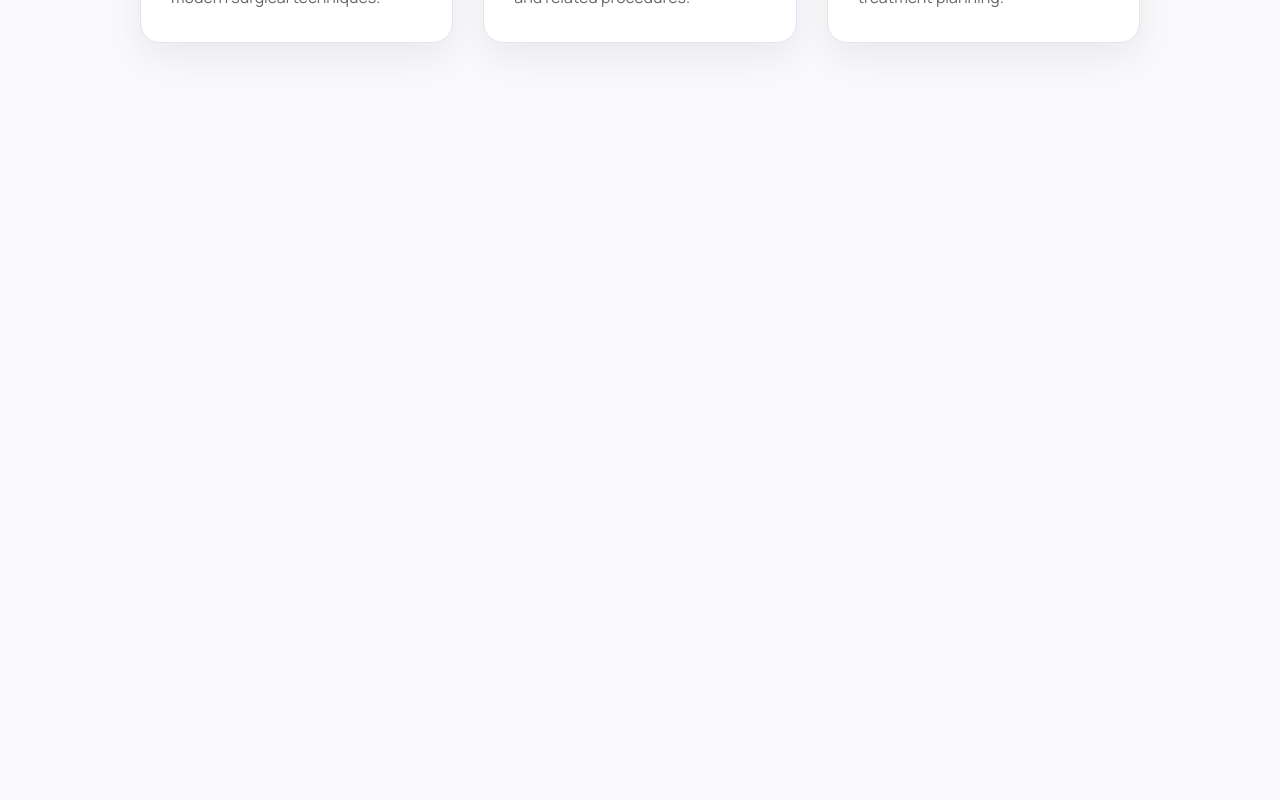
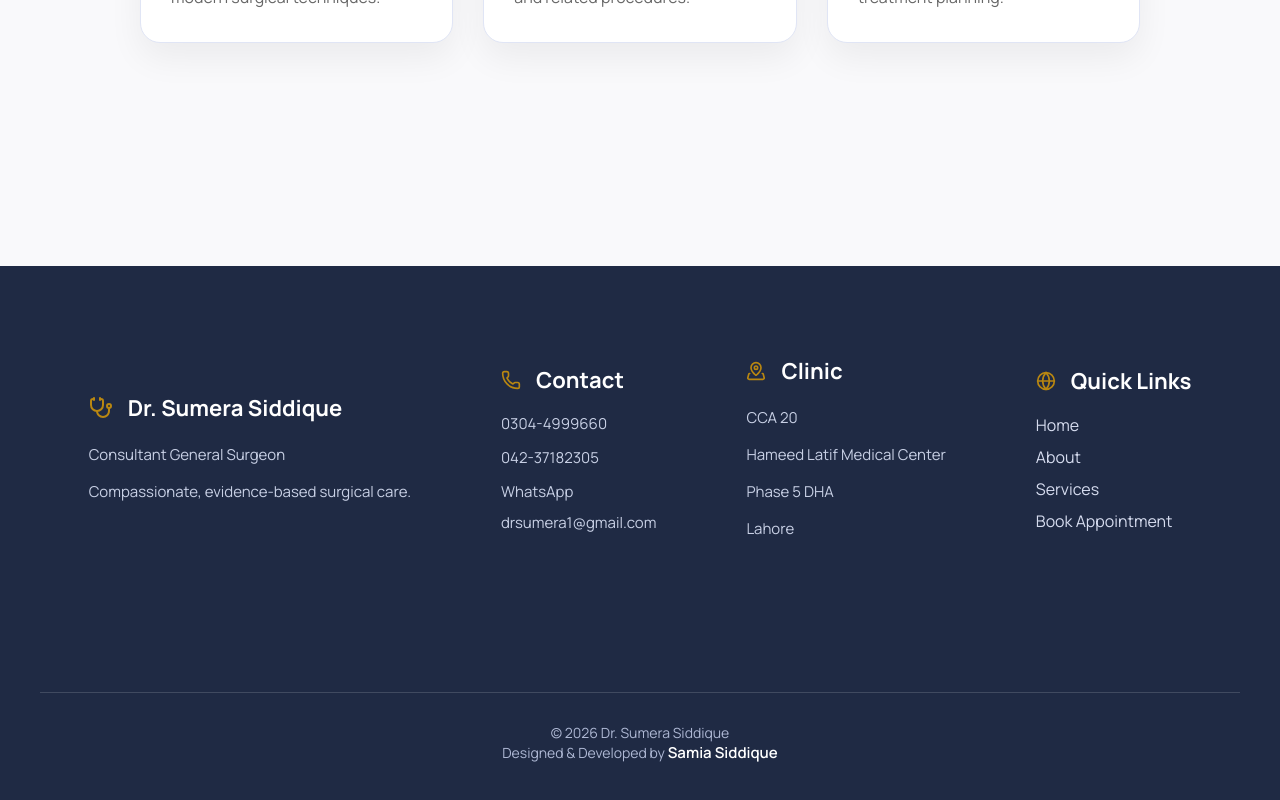
Before and after one commit to samia-siddique/SurgiCare, a React app in the folder frontend/: page / in a window 1280 px wide. Shown: the part 2635-3435 px from the top of the page. Before the commit the page ends 2901 px from the top, so only its background shows below. Built offline with nearby package versions, Linux system fonts and the light colour scheme; the HTML template or start-up script is replaced by a standard one.

Commit message:
Add Footer component

```diff
--- a/frontend/src/App.jsx
+++ b/frontend/src/App.jsx
@@ -3,6 +3,7 @@ import Hero from "./components/Hero/Hero";
 import Education from "./components/Education/Education";
 import About from "./components/About/About";
 import Experties from "./components/Experties/Experties";
+import Footer from "./components/Footer/Footer";
 
 const App = () => {
   return (
@@ -11,6 +12,7 @@ const App = () => {
       <About />
       <Education />
       <Experties/>
+      <Footer />
     </div>
   );
 };
--- /dev/null
+++ b/frontend/src/components/Footer/Footer.css
@@ -0,0 +1,115 @@
+.footer {
+  display: flex;
+  align-items: center;
+  flex-direction: column;
+  font-family: "Manrope", sans-serif;
+  min-height: 80vh;
+  padding-top: 90px;
+  grid-gap: 30px;
+  background: #1f2a44;
+}
+
+.footer a {
+  color: #c8d0e5;
+  background: transparent;
+  text-decoration: none;
+  margin-bottom: 10px;
+  font-size: 15px;
+  transition: 0.3s;
+}
+
+.footer a:hover,
+.links li:hover {
+  color: #ffff;
+  transform: translateX(4px);
+}
+
+.footer-container {
+  display: flex;
+  align-items: center;
+  justify-content: center;
+  gap: 90px;
+  width: min(1200px, 100%);
+  background: transparent;
+}
+
+.footer-heading {
+  display: flex;
+  align-items: center;
+  gap: 10px;
+  color: white;
+  margin-bottom: 22px;
+  background: transparent;
+  color: #ffff;
+  font-size: 22px;
+}
+
+.footer-container h2 {
+  margin-bottom: 18px;
+  gap: 15px;
+}
+
+.footer-container p {
+  color: #c8d0e5;
+  background: transparent;
+  line-height: 1.8;
+  margin: 0 0 10px;
+  font-size: 15px;
+}
+
+.footer-heading svg {
+  background: transparent;
+  color: #b98711;
+}
+
+.about-dr,
+.contact-info,
+.clinic-info,
+.links {
+  display: flex;
+  flex-direction: column;
+  background: transparent;
+}
+
+.links ul {
+  list-style: none;
+  padding: 0;
+  margin: 0;
+  background: transparent;
+}
+
+.links li {
+  background: transparent;
+  color: #d6dcef;
+  margin-bottom: 10px;
+  transition: 0.3s;
+  cursor: pointer;
+}
+
+.links li:hover {
+  color: #ffff;
+}
+
+.end-info {
+  width: 100%;
+  max-width: 1200px;
+  background: transparent;
+  display: flex;
+  flex-direction: column;
+  align-items: center;
+  justify-content: space-between;
+  border-top: 1px solid rgba(255, 255, 255, 0.15);
+  padding-top: 30px;
+  margin-top: 110px;
+}
+
+.end-info p {
+  background: transparent;
+  color: #aeb8d4;
+  font-size: 14px;
+}
+
+.end-info a {
+  color: #ffff;
+  font-weight: 600;
+}
--- a/frontend/src/components/Footer/Footer.jsx
+++ b/frontend/src/components/Footer/Footer.jsx
@@ -1,16 +1,79 @@
 import React from "react";
+import "./Footer.css";
+import { Phone, Mail, MapPinned, Stethoscope, Globe } from "lucide-react";
 
 const Footer = () => {
   return (
-    <div>
-      <p>03044999660</p>
-      <p>drsumera1@gmail.com</p>
-      <p>
-        CCA 20 Hameed Latif Medical Center Phase 5 DHA, Lahore (Opposite Penta
-        Square)
-      </p>
-      <p>03111100142</p>
-      <p>04237182305</p>
+    <div className="footer">
+      <div className="footer-container">
+        <div className="about-dr">
+          <h2 className="footer-heading">
+            <Stethoscope /> Dr. Sumera Siddique
+          </h2>
+
+          <p>Consultant General Surgeon</p>
+          <p>Compassionate, evidence-based surgical care.</p>
+        </div>
+
+        <div className="contact-info">
+          <h2 className="footer-heading">
+            <Phone size={20} />
+            Contact
+          </h2>
+
+          <a href="tel:+923044999660">0304-4999660</a>
+          <p>042-37182305</p>
+
+          <a
+            href="https://wa.me/923044999660"
+            target="_blank"
+            rel="noopener noreferrer"
+          >
+            WhatsApp
+          </a>
+
+          <a href="mailto: drsumera1@gmail.com">drsumera1@gmail.com</a>
+        </div>
+
+        <div className="clinic-info">
+          <h2 className="footer-heading">
+            <MapPinned size={20} />
+            Clinic
+          </h2>
+
+          <p>CCA 20</p>
+          <p>Hameed Latif Medical Center</p>
+          <p>Phase 5 DHA</p>
+          <p>Lahore</p>
+        </div>
+
+        <div className="links">
+          <h2 className="footer-heading">
+            <Globe size={20} /> Quick Links
+          </h2>
+          <ul>
+            <li>Home</li>
+            <li>About</li>
+            <li>Services</li>
+            <li>Book Appointment</li>
+          </ul>
+        </div>
+      </div>
+
+      <div className="end-info">
+        <p>© 2026 Dr. Sumera Siddique</p>
+
+        <p>
+          Designed & Developed by{" "}
+          <a
+            href="https://www.linkedin.com/in/samia-siddique/"
+            target="_blank"
+            rel="noopener noreferrer"
+          >
+            Samia Siddique
+          </a>
+        </p>
+      </div>
     </div>
   );
 };
```
